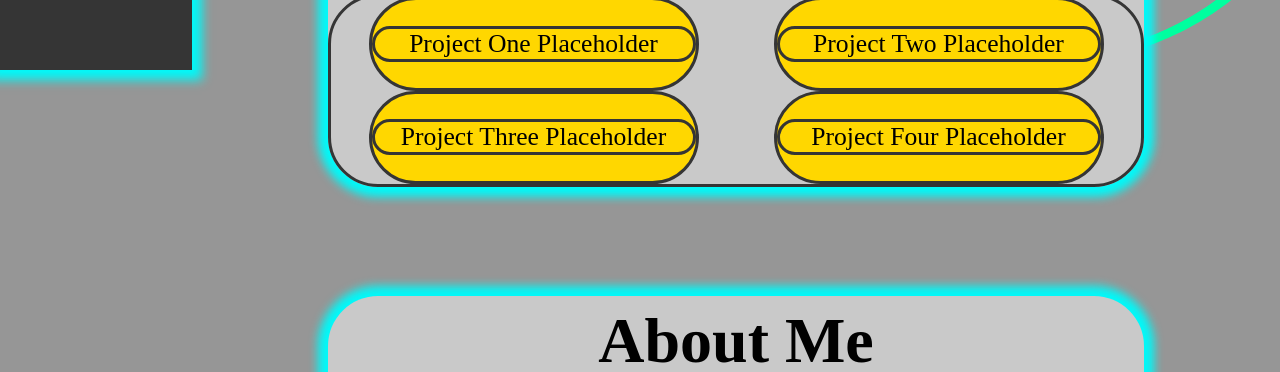
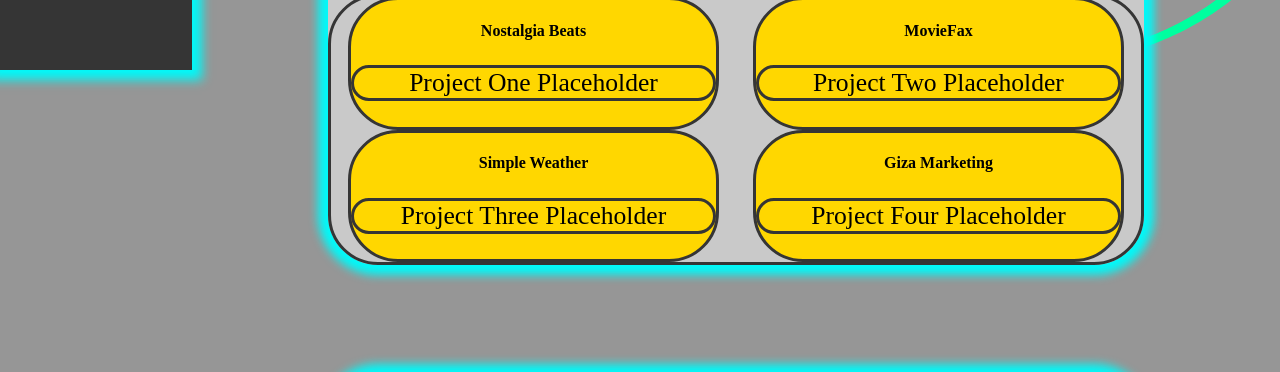
Before and after one commit to acutler2929/portfolio, a website: page index.html in a window 1280 px wide. Shown: the part 730-1102 px from the top of the page. Drawn offline with Linux system fonts and the light colour scheme.

Commit message:
tweaked project-container

```diff
--- a/index.html
+++ b/index.html
@@ -48,19 +48,31 @@
 				</div>
 			</div>
 			<div id="projects">
-				<h2>Projects</h2>
+				<h2>Selected Projects</h2>
 				<div id="projects-wrapper">
-					<div id="project-clickable-one" class="project-clickable">
-						<p class="project-image">Project One Placeholder</p>
+					<div id="project-container-one" class="project-container">
+						<h4>Nostalgia Beats</h4>
+						<p id="project-image-one" class="project-image">
+							Project One Placeholder
+						</p>
 					</div>
-					<div id="project-clickable-two" class="project-clickable">
-						<p class="project-image">Project Two Placeholder</p>
+					<div id="project-container-two" class="project-container">
+						<h4>MovieFax</h4>
+						<p id="project-image-two" class="project-image">
+							Project Two Placeholder
+						</p>
 					</div>
-					<div id="project-clickable-three" class="project-clickable">
-						<p class="project-image">Project Three Placeholder</p>
+					<div id="project-container-three" class="project-container">
+						<h4>Simple Weather</h4>
+						<p id="project-image-three" class="project-image">
+							Project Three Placeholder
+						</p>
 					</div>
-					<div id="project-clickable-four" class="project-clickable">
-						<p class="project-image">Project Four Placeholder</p>
+					<div id="project-container-four" class="project-container">
+						<h4>Giza Marketing</h4>
+						<p id="project-image-four" class="project-image">
+							Project Four Placeholder
+						</p>
 					</div>
 				</div>
 			</div>
--- a/script.js
+++ b/script.js
@@ -5,10 +5,10 @@ const displayModal = function () {
 	const projectModal = document.getElementsByClassName('project-modal');
 
 	// Get the button that opens the modal
-	const btn1 = document.getElementById('project-clickable-one');
-	const btn2 = document.getElementById('project-clickable-two');
-	const btn3 = document.getElementById('project-clickable-three');
-	const btn4 = document.getElementById('project-clickable-four');
+	const btn1 = document.getElementById('project-image-one');
+	const btn2 = document.getElementById('project-image-two');
+	const btn3 = document.getElementById('project-image-three');
+	const btn4 = document.getElementById('project-image-four');
 
 	// Get the <span> element that closes the modal
 	const closeSpan = document.getElementsByClassName('close')[0];
--- a/style/style.scss
+++ b/style/style.scss
@@ -190,12 +190,12 @@ body {
 	justify-content: space-around;
 }
 
-.project-clickable {
+.project-container {
 	border: 3px solid $color-secondary;
 	border-radius: 50px;
 	background-color: gold;
-	height: 40%;
-	width: 40%;
+	height: 45%;
+	width: 45%;
 }
 
 .project-image {
```
Also changed, not shown: style/style.css.
